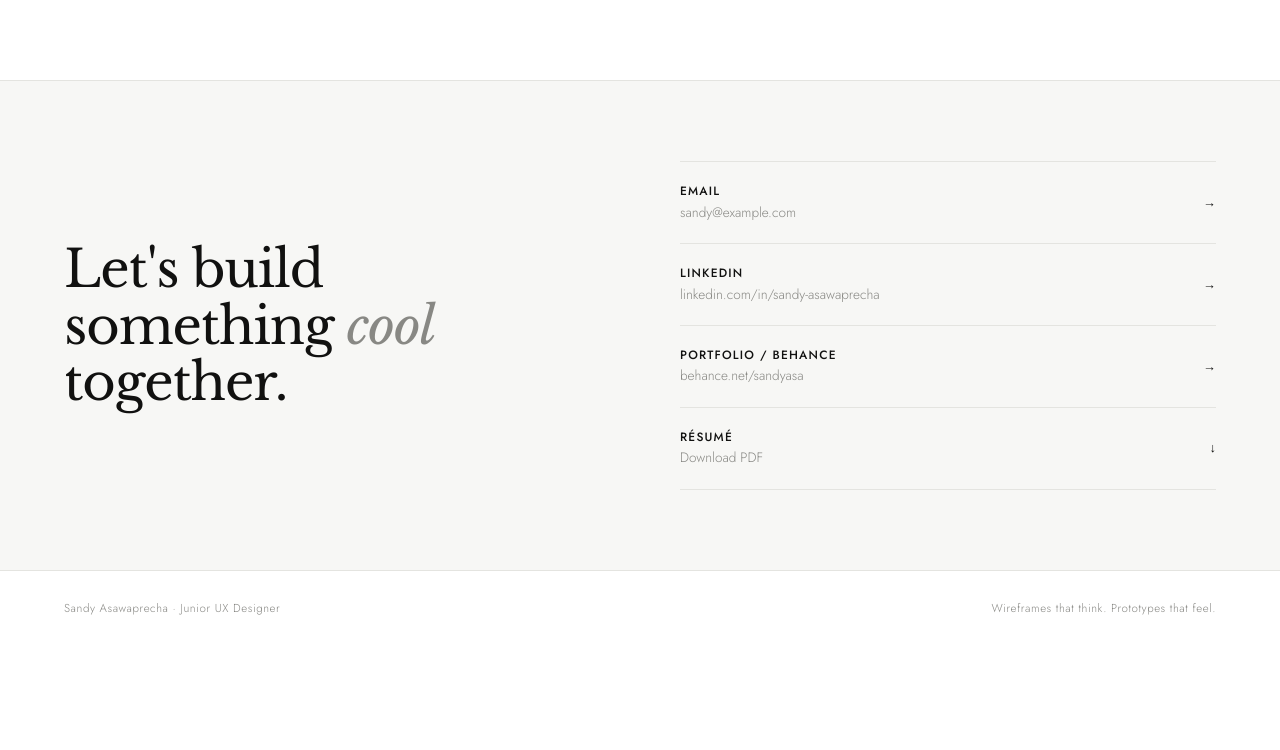
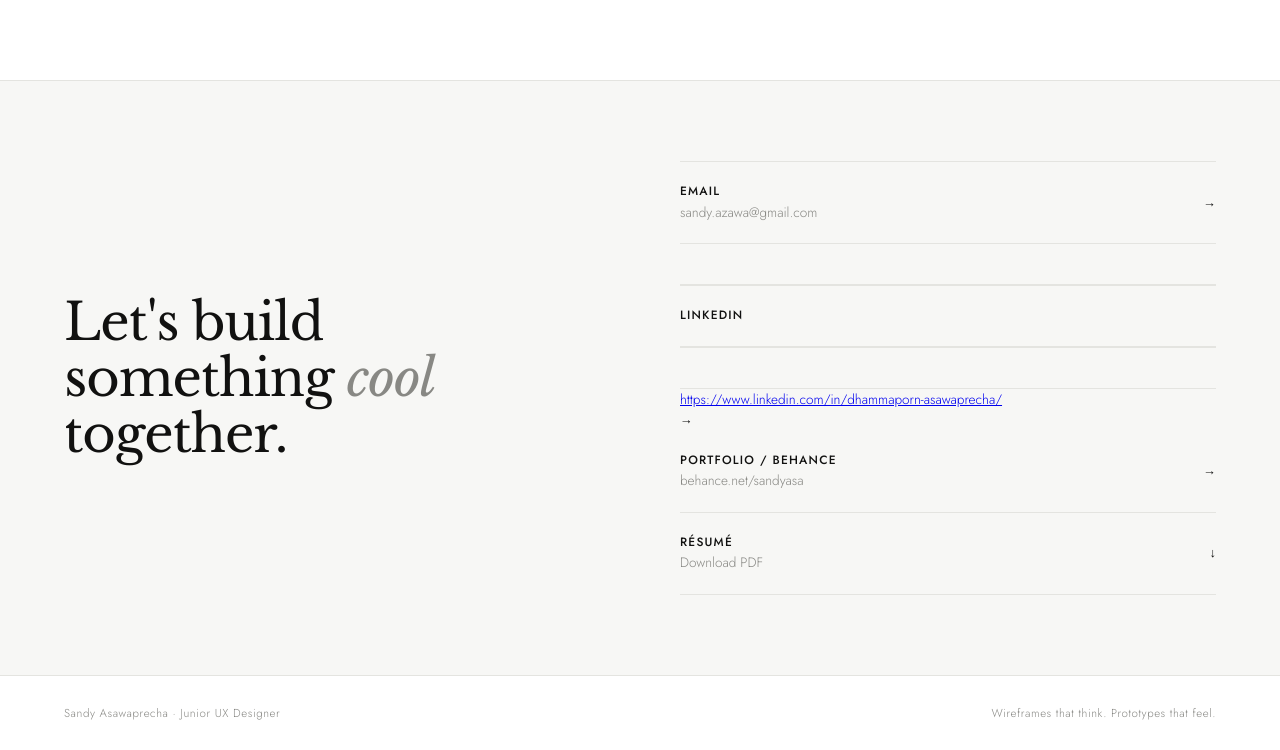
Before and after one commit to SandyArtGH/UXUI_portfolio, a plain HTML site: page index.html in a window 1280 px wide. Shown: the part 3149-3899 px from the top of the page. Before the commit the page ends 3795 px from the top, so only its background shows below. Drawn offline with nearby package versions, Linux system fonts and the light colour scheme.

Commit message:
Update index.html

```diff
--- a/index.html
+++ b/index.html
@@ -413,11 +413,18 @@ footer{
     <div>
       <div class="contact-list">
         <a class="contact-item" href="mailto:sandy@example.com">
-          <div><div class="c-label">Email</div><div class="c-value">sandy@example.com</div></div>
+          <div><div class="c-label">Email</div><div class="c-value">sandy.azawa@gmail.com</div></div>
           <span class="c-arrow">→</span>
         </a>
         <a class="contact-item" href="#">
-          <div><div class="c-label">LinkedIn</div><div class="c-value">linkedin.com/in/sandy-asawaprecha</div></div>
+         <div>
+  <div class="c-label">LinkedIn</div>
+  <div class="c-value">
+    <a href="https://www.linkedin.com/in/dhammaporn-asawaprecha/" target="_blank">
+      https://www.linkedin.com/in/dhammaporn-asawaprecha/
+    </a>
+  </div>
+</div>
           <span class="c-arrow">→</span>
         </a>
         <a class="contact-item" href="#">
```
